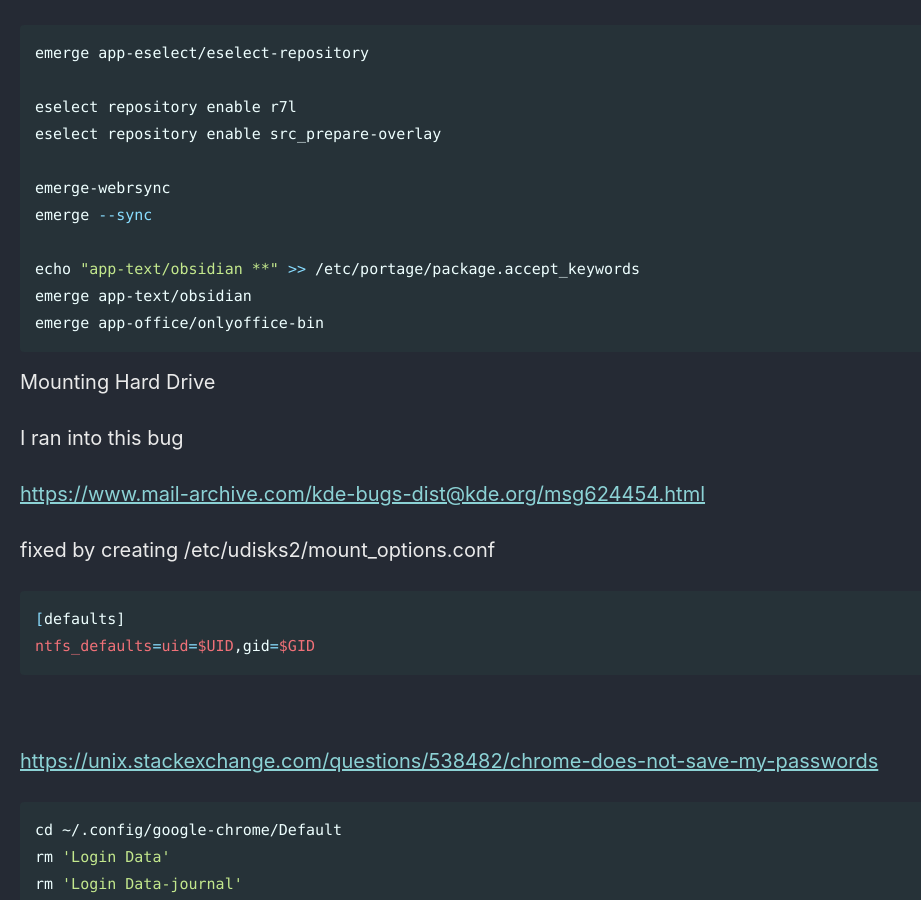
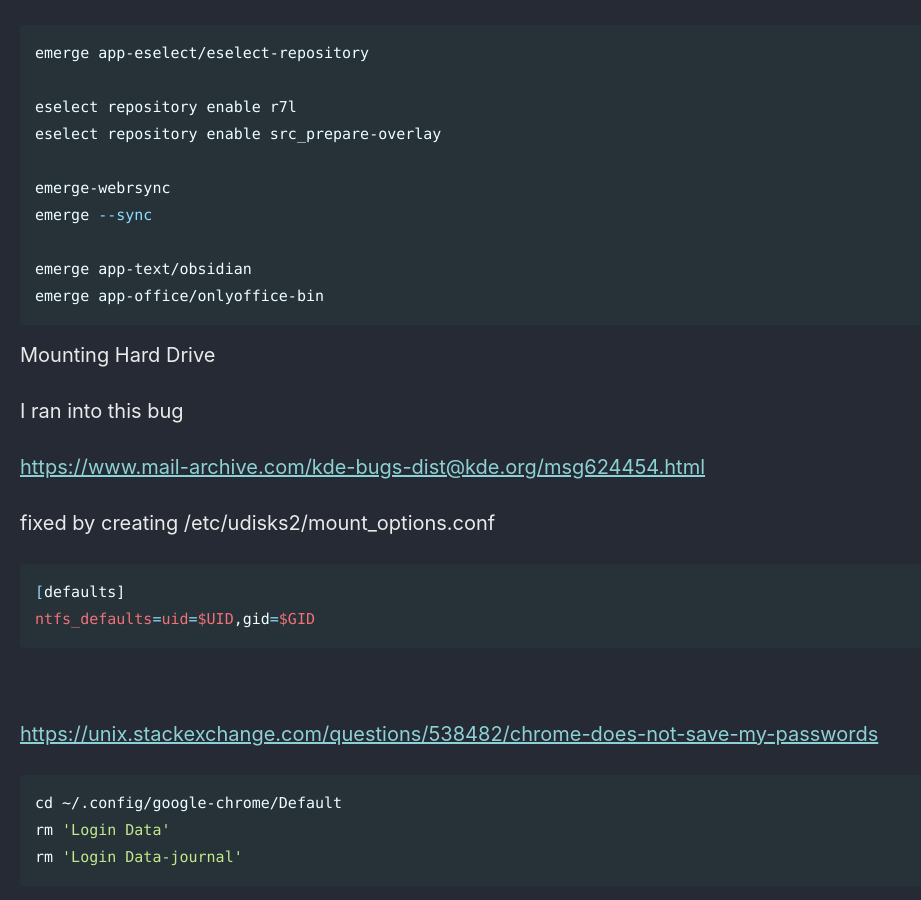
Before and after one commit to Connor-McCartney/Connor-McCartney.github.io, a Jekyll site: the page built from _pages/misc/gentoo.md, in a window 1280 px wide and 900 px high, scrolled down 8113 px. Shown: the whole window, without its empty margins (0-921 px from the left). Built offline with Jekyll 4.4.1, drawn with Linux system fonts in a browser that asks for light colours; cached includes are drawn as plain includes.

Commit message:
Update gentoo.md

````diff
--- a/_pages/misc/gentoo.md
+++ b/_pages/misc/gentoo.md
@@ -366,7 +366,6 @@ eselect repository enable src_prepare-overlay
 emerge-webrsync
 emerge --sync
 
-echo "app-text/obsidian **" >> /etc/portage/package.accept_keywords
 emerge app-text/obsidian
 emerge app-office/onlyoffice-bin
 ```
````
